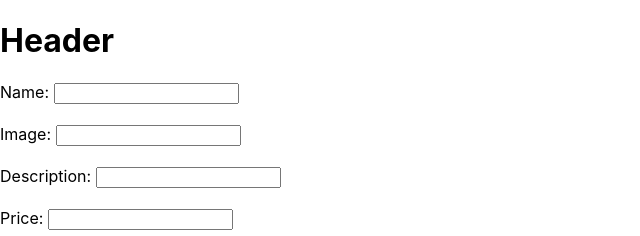
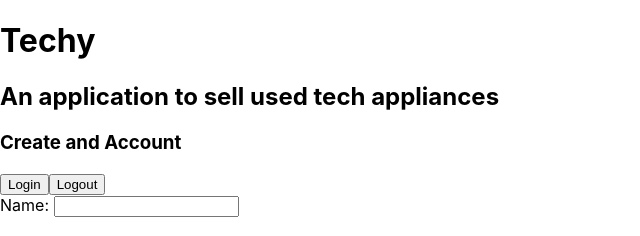
Before and after one commit to DDahlitz/projectFourFrontend, a React (Create React App) app: page / in a window 1280 px wide. Shown: the top 236 px of the page, without its empty margins (0-640 px from the left). Built offline with nearby package versions, Linux system fonts and the light colour scheme; no server answers.

Commit message:
updating my branch to be the same as miguels branch

```diff
--- a/src/App.js
+++ b/src/App.js
@@ -120,7 +120,18 @@ useEffect(() => {
 
   return (
     <>
-    <h1>Header</h1>
+    <h1>Techy</h1>
+    <h2>An application to sell used tech appliances</h2>
+    <h3> Create and Account</h3>
+
+
+    <button> Login </button>
+    <button> Logout </button>
+
+
+
+
+
     <New handleCreate={handleCreate} />
     <div>
     {products.map((item) => {
```
